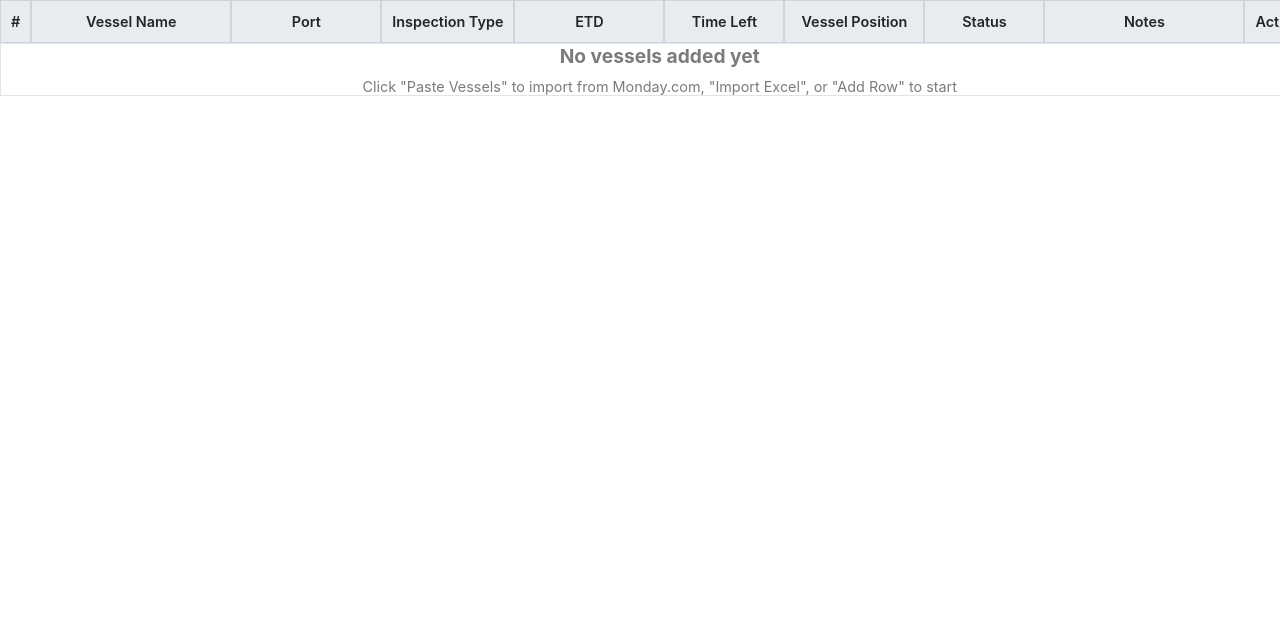
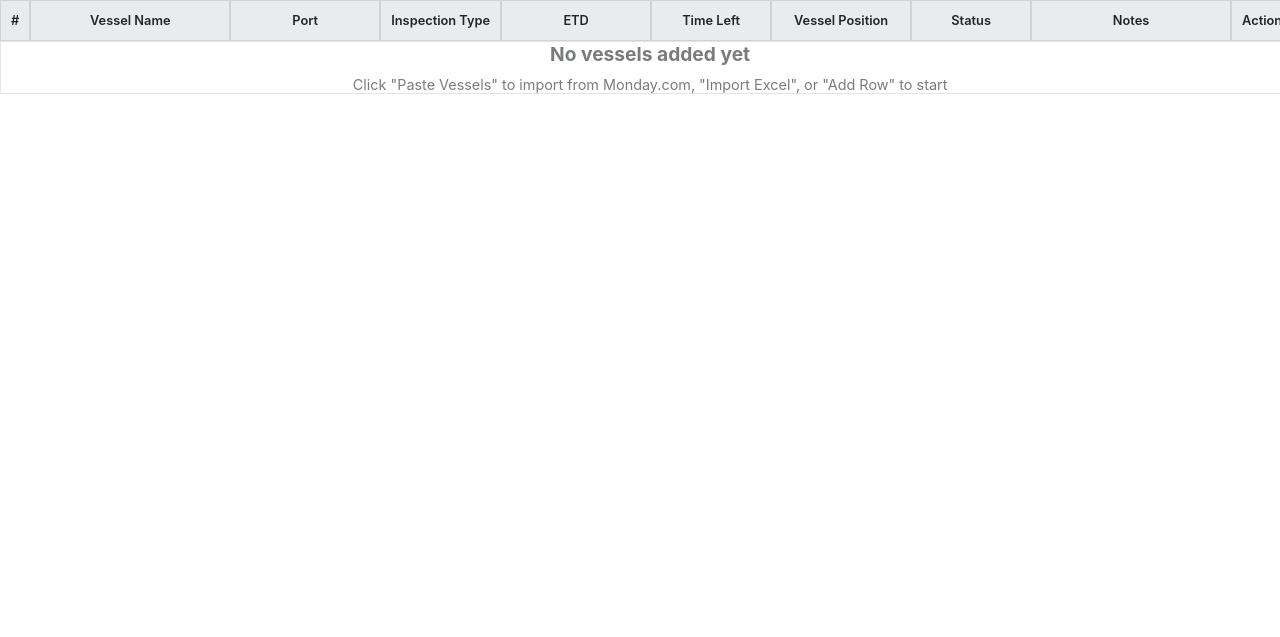
Before and after one commit to sabicera/site, a PHP site: page /underwater/index.html in a window 1280 px wide. Shown: the part 123-760 px from the top of the page. Run offline with PHP 8.4, Linux system fonts and the light colour scheme; some libraries are stand-ins or nearby versions.

Commit message:
Update styles.css

```diff
--- a/underwater/styles.css
+++ b/underwater/styles.css
@@ -306,7 +306,7 @@
     width: 100%;
     border-collapse: separate;
     border-spacing: 0;
-    font-size: 0.9rem;
+    font-size: 0.8rem;
 }
 
 #vessel-table thead {
```
